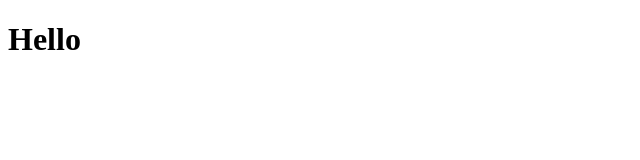
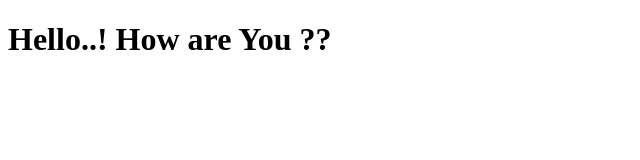
Before and after one commit to vahniteja/Apple, a plain HTML site: page site/index.html in a window 1280 px wide. Shown: the whole page, without its empty margins (0-640 px from the left). Drawn offline with Linux system fonts and the light colour scheme.

Commit message:
small add

```diff
--- a/site/index.html
+++ b/site/index.html
@@ -2,7 +2,7 @@
 <html>
 <head>
 	<title>Hello Apple</title>
-	<h1> Hello </h1>
+	<h1> Hello..! How are You ??</h1>
 </head>
 <body>
 
```
